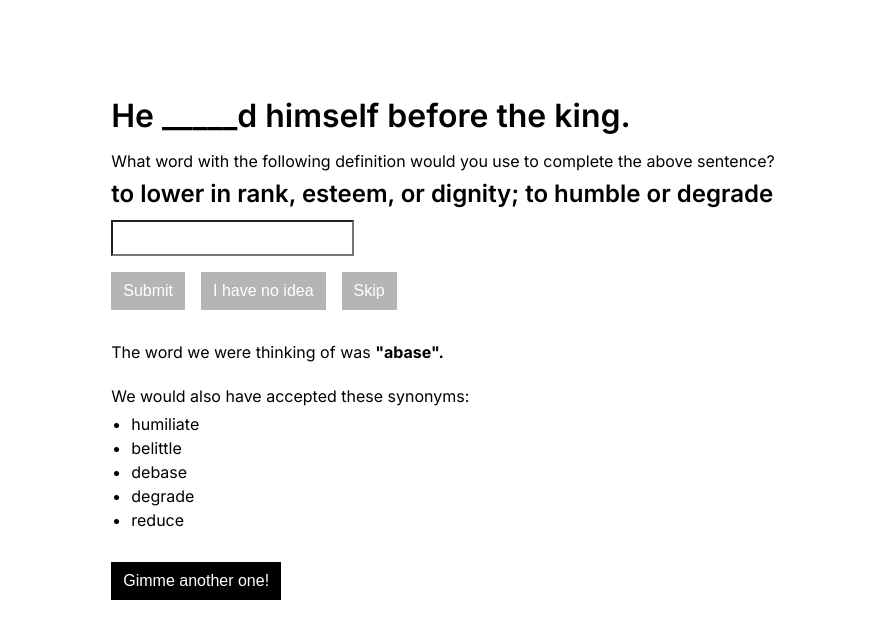
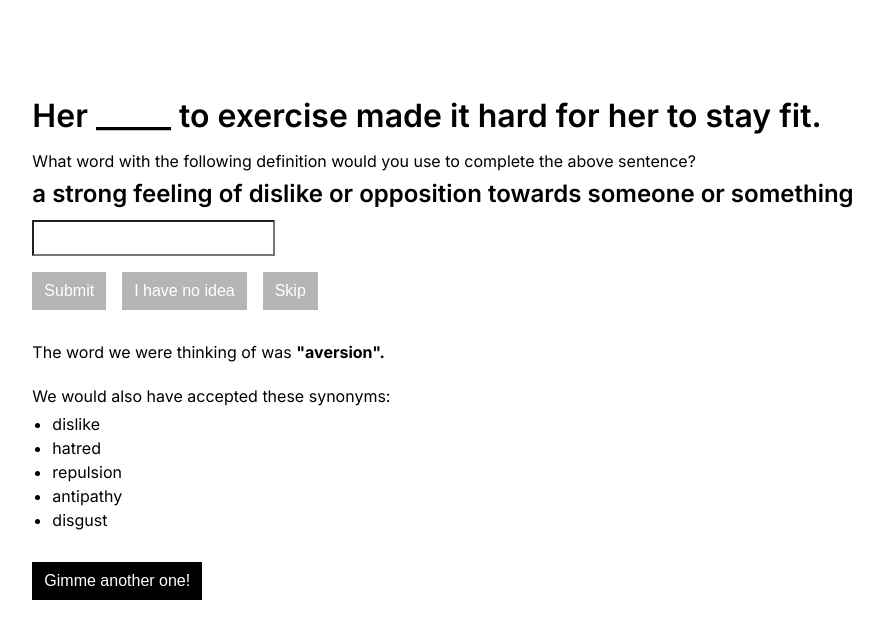
Before and after one commit to dierat/drawing-a-blank, a Next.js app: page / in a window 1280 px wide. Both pictures are taken after a click on the button "I have no idea". Shown: the top 638 px of the page, without its empty margins (197-1080 px from the left). Built offline with nearby package versions, Linux system fonts and the light colour scheme.

Commit message:
finalize random word+sentence logic

```diff
--- a/src/pages/index.tsx
+++ b/src/pages/index.tsx
@@ -2,7 +2,7 @@ import Head from "next/head";
 import Image from "next/image";
 import { Inter } from "next/font/google";
 import styles from "@/styles/Home.module.css";
-import { useState, useRef } from "react";
+import { useState, useEffect } from "react";
 
 const inter = Inter({ subsets: ["latin"] });
 
@@ -24,16 +24,18 @@ export default function Home() {
 
   /**
    * The possible states for the game are:
-   * - starting up
+   * - loading
    * - running
+   *   - waiting for user to submit answer or give up
    * - over
    *   - user submitted the target word
    *   - user submitted a synonym
    *   - user submitted an incorrect word
    *   - user gave up
    */
+  const [gameIsLoading, setGameIsLoading] = useState(true);
+  const [gameIsRunning, setGameIsRunning] = useState(true);
 
-  const [gameIsRunning, setGameIsRunning] = useState(true);
   const [userSubmittedTargetWord, setUserSubmittedTargetWord] = useState(false);
   const [userSubmittedSynonym, setUserSubmittedSynonym] = useState(false);
   const [userSubmittedIncorrectWord, setUserSubmittedIncorrectWord] =
@@ -41,23 +43,30 @@ export default function Home() {
   const [userGaveUp, setUserGaveUp] = useState(false);
 
   const [currentWordIndex, setCurrentWordIndex] = useState(0);
+  const [currentSentenceIndex, setCurrentSentenceIndex] = useState(0);
+
   const [userSubmission, setUserSubmission] = useState("");
 
-  // The commented out lines represent how the final logic will work.
-  // const vocabListLength = vocabList.length;
-  // TODO: this variable needs to be able to survive rerenders.
-  // const randomWordIndex = Math.floor(Math.random() * vocabListLength);
+  const startNewGame = () => {
+    const randomWordIndex = Math.floor(Math.random() * vocabData.length);
+    const randomSentenceIndex = Math.floor(
+      Math.random() * vocabData[randomWordIndex].exampleSentences.length
+    );
 
-  // const randomWordData = vocabList[currentWordIndex];
-  const randomWordData = vocabData[currentWordIndex];
-  // TODO: this is rerunning when clicking any of the submission buttons; it needs to be made safe from
-  // rerenders using useRef or something like that
-  const randomSentenceIndex = Math.floor(
-    Math.random() * randomWordData.exampleSentences.length
-  );
-  const exampleSentence = randomWordData.exampleSentences[
-    randomSentenceIndex
-  ].replace(randomWordData.word, "_____");
+    setCurrentWordIndex(randomWordIndex);
+    setCurrentSentenceIndex(randomSentenceIndex);
+
+    setGameIsLoading(false);
+  };
+
+  useEffect(() => {
+    startNewGame();
+  }, []);
+
+  const currentWordData = vocabData[currentWordIndex];
+  const exampleSentence = currentWordData.exampleSentences[
+    currentSentenceIndex
+  ].replace(currentWordData.word, "_____");
 
   const handleInputKeyUp = (event: React.KeyboardEvent<HTMLInputElement>) => {
     if (event.code === "Enter") {
@@ -68,10 +77,10 @@ export default function Home() {
   const checkSubmission = () => {
     const cleanedSubmission = userSubmission.toLocaleLowerCase().trim();
 
-    if (cleanedSubmission === randomWordData.word) {
+    if (cleanedSubmission === currentWordData.word) {
       setUserSubmittedTargetWord(true);
     } else if (
-      randomWordData.synonyms.some((synonym) => synonym === cleanedSubmission)
+      currentWordData.synonyms.some((synonym) => synonym === cleanedSubmission)
     ) {
       setUserSubmittedSynonym(true);
     } else {
@@ -88,16 +97,19 @@ export default function Home() {
 
   const loadNextGame = () => {
     setGameIsRunning(true);
+
     setUserSubmittedTargetWord(false);
     setUserSubmittedSynonym(false);
     setUserSubmittedIncorrectWord(false);
     setUserGaveUp(false);
-    // TODO: also update current word index, when we have more words
+
     setUserSubmission("");
+
+    startNewGame();
   };
 
   const Synonyms = () => {
-    const synonyms = randomWordData.synonyms;
+    const synonyms = currentWordData.synonyms;
     const filteredSynonyms = userSubmittedSynonym
       ? synonyms.filter((word) => word !== userSubmission)
       : synonyms;
@@ -131,14 +143,14 @@ export default function Home() {
         <link rel="icon" href="/favicon.ico" />
       </Head>
       <main className={`${styles.main} ${inter.className}`}>
-        <div>
+        {!gameIsLoading && <div>
           <div className={styles.question}>
             <h1 className={styles.exampleSentence}>{exampleSentence}</h1>
             <div className={styles.explanation}>
               What word with the following definition would you use to complete
               the above sentence?
             </div>
-            <div className={styles.definition}>{randomWordData.definition}</div>
+            <div className={styles.definition}>{currentWordData.definition}</div>
           </div>
 
           <div className={styles.inputWrapper}>
@@ -177,20 +189,20 @@ export default function Home() {
                 {userSubmittedSynonym && (
                   <div>
                     Nice one! We were thinking of{" "}
-                    <strong>"{randomWordData.word}"</strong>, but{" "}
+                    <strong>"{currentWordData.word}"</strong>, but{" "}
                     <strong>"{userSubmission}"</strong> is a good one too.
                   </div>
                 )}
                 {userSubmittedIncorrectWord && (
                   <div>
                     Oops, not quite! We were thinking of{" "}
-                    <strong>"{randomWordData.word}".</strong> Good try though!
+                    <strong>"{currentWordData.word}".</strong> Good try though!
                   </div>
                 )}
                 {userGaveUp && (
                   <div>
                     The word we were thinking of was{" "}
-                    <strong>"{randomWordData.word}".</strong>
+                    <strong>"{currentWordData.word}".</strong>
                   </div>
                 )}
               </div>
@@ -202,7 +214,7 @@ export default function Home() {
               </div>
             </div>
           )}
-        </div>
+        </div>}
       </main>
     </>
   );
```
